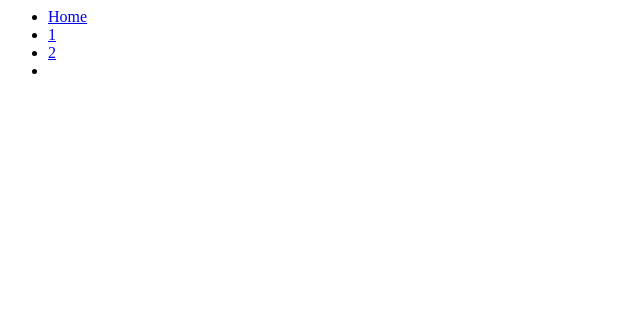
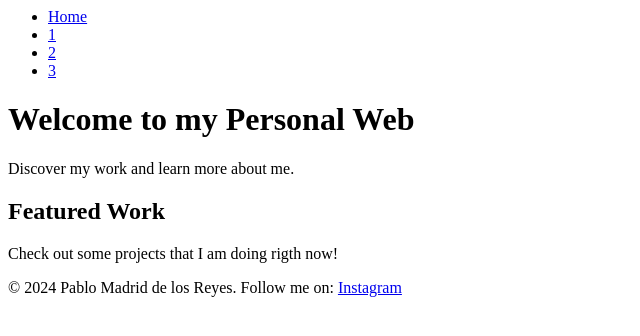
Before and after one commit to pablomadridd/Personal_web_project_Pablo_Madrid, a plain HTML site: page index.html in a window 1280 px wide. Shown: the whole page, without its empty margins (0-640 px from the left). Drawn offline with Linux system fonts and the light colour scheme.

Commit message:
Primer borrador del index

```diff
--- a/index.html
+++ b/index.html
@@ -15,16 +15,31 @@
             <li><a href = "index.html"> Home </a></li>
             <li><a href = "." > 1 </a></li>
             <li><a href = ".."> 2</a></li>
-            <li><a href = "..."></a></li>
-
-
+            <li><a href = "...">3</a></li>
         </ul>
-
-
     </nav>
 
+    <header>
+        <div class="header-content">
+            <h1> Welcome to my Personal Web</h1>
+            <p> Discover my work and learn more about me.</p>
+        </div>
+    </header>
 
+    <main>
+        <section>
+            <h2> Featured Work </h2>
+            <p> Check out some projects that I am doing rigth now!</p>
+        </section>
+    </main>
+
+    <footer>
+        <p>&copy; 2024 Pablo Madrid de los Reyes. Follow me on:
+            <a href="#"> Instagram </a>
+        </p>
+    </footer>
 </body>
+</html>
 
 
 
@@ -48,31 +63,4 @@
 
 
 
-
-
-
-
-
-</head>
-
-
-
-
-
-
-
-
-
-
-
-
-
-
-
-
-
-
-
-
-
 </html>
```
